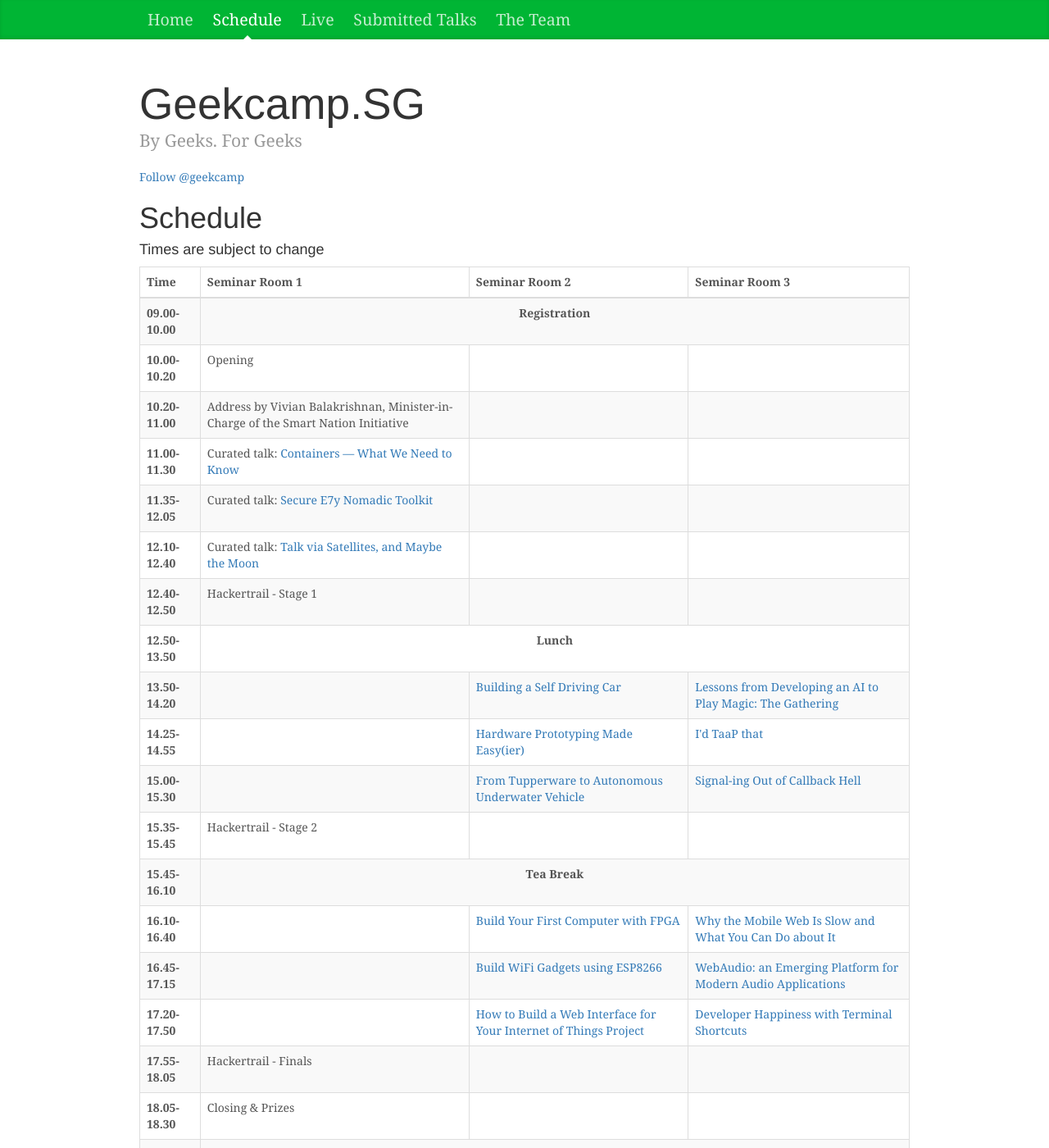
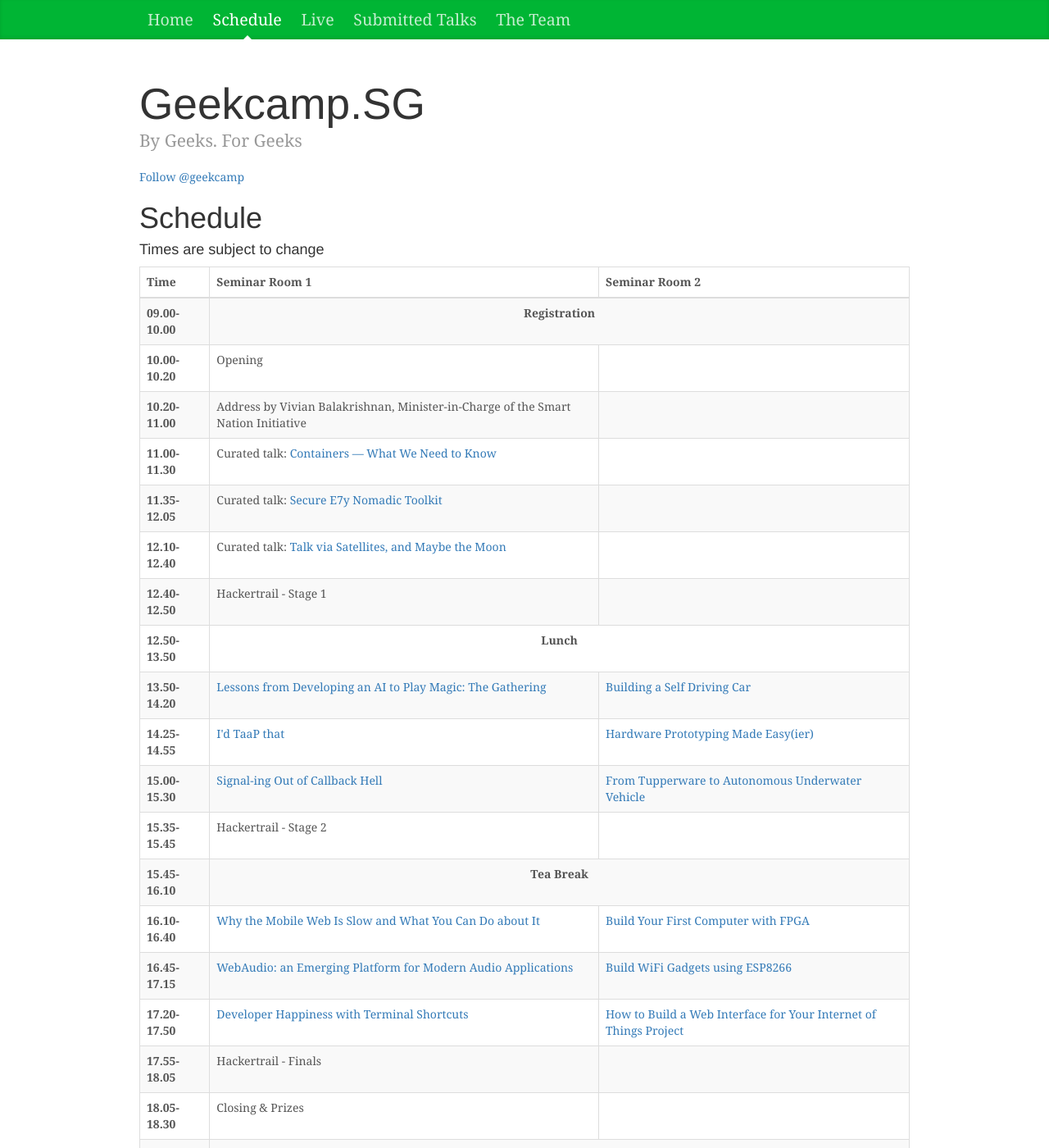
Before and after one commit to geekcampsg/website-2016, a Jekyll site: the page built from schedule.html, in a window 1280 px wide and 1400 px high. Shown: the whole window at 82% size. Built offline with Jekyll 4.4.1, drawn with Linux system fonts in a browser that asks for light colours; comment, search, counter and statistics services are not loaded.

Commit message:
Remove SR3.

```diff
--- a/schedule.html
+++ b/schedule.html
@@ -35,114 +35,98 @@
         <th>Time</th>
         <th>Seminar Room 1</th>
         <th>Seminar Room 2</th>
-        <th>Seminar Room 3</th>
       </tr>
     </thead>
     <tbody>
       <tr>
         <th>09.00-10.00</th>
-        <td colspan="3" class="common-event"><strong>Registration</strong></td>
+        <td colspan="2" class="common-event"><strong>Registration</strong></td>
       </tr>
       <tr>
         <th>10.00-10.20</th>
         <td>Opening</td>
-        <td></td>
         <td></td>
       </tr>
       <tr>
         <th>10.20-11.00</th>
         <td>Address by Vivian Balakrishnan, Minister-in-Charge of the Smart Nation Initiative</td>
         <td></td>
-        <td></td>
       </tr>
       <tr>
         <th>11.00-11.30</th>
         <td>Curated talk: {% talk_link containers-what-we-need-to-know %}</td>
-        <td></td>
         <td></td>
       </tr>
       <tr>
         <th>11.35-12.05</th>
         <td>Curated talk: {% talk_link secure-e7y-nomadic-toolkit %}</td>
         <td></td>
-        <td></td>
       </tr>
       <tr>
         <th>12.10-12.40</th>
         <td>Curated talk: {% talk_link talk-via-satellites-and-maybe-the-moon %}</td>
-        <td></td>
         <td></td>
       </tr>
       <tr>
         <th>12.40-12.50</th>
         <td>Hackertrail - Stage 1</td>
         <td></td>
-        <td></td>
       </tr>
       <tr>
         <th>12.50-13.50</th>
-        <td colspan="3" class="common-event"><strong>Lunch</strong></td>
+        <td colspan="2" class="common-event"><strong>Lunch</strong></td>
       </tr>
       <tr>
         <th>13.50-14.20</th>
-        <td></td>
+        <td>{% talk_link magarena-game-ai %}</td>
         <td>{% talk_link building-self-driving-car %}</td>
-        <td>{% talk_link magarena-game-ai %}</td>
       </tr>
       <tr>
         <th>14.25-14.55</th>
-        <td></td>
+        <td>{% talk_link id-taap-that %}</td>
         <td>{% talk_link hardware-prototyping-made-easy %}</td>
-        <td>{% talk_link id-taap-that %}</td>
       </tr>
       <tr>
         <th>15.00-15.30</th>
-        <td></td>
+        <td>{% talk_link signaling-out-of-callback-hell %}</td>
         <td>{% talk_link from-tupperware-to-auv %}</td>
-        <td>{% talk_link signaling-out-of-callback-hell %}</td>
       </tr>
       <tr>
         <th>15.35-15.45</th>
         <td>Hackertrail - Stage 2</td>
         <td></td>
-        <td></td>
       </tr>
       <tr>
         <th>15.45-16.10</th>
-        <td colspan="3" class="common-event"><strong>Tea Break</strong></td>
+        <td colspan="2" class="common-event"><strong>Tea Break</strong></td>
       </tr>
       <tr>
         <th>16.10-16.40</th>
-        <td></td>
+        <td>{% talk_link why-mobile-web-slow %}</td>
         <td>{% talk_link build-your-first-computer-with-fpga %}</td>
-        <td>{% talk_link why-mobile-web-slow %}</td>
       </tr>
       <tr>
         <th>16.45-17.15</th>
-        <td></td>
+        <td>{% talk_link webaudio-an-emerging-platform %}</td>
         <td>{% talk_link build-wifi-gadgets-using-esp8266 %}</td>
-        <td>{% talk_link webaudio-an-emerging-platform %}</td>
       </tr>
       <tr>
         <th>17.20-17.50</th>
-        <td></td>
+        <td>{% talk_link developer-happiness-with-terminal-shortcuts %}</td>
         <td>{% talk_link how-to-build-web-interface-for-iot %}</td>
-        <td>{% talk_link developer-happiness-with-terminal-shortcuts %}</td>
       </tr>
       <tr>
         <th>17.55-18.05</th>
         <td>Hackertrail - Finals</td>
-        <td></td>
         <td></td>
       </tr>
       <tr>
         <th>18.05-18.30</th>
         <td>Closing &amp; Prizes</td>
         <td></td>
-        <td></td>
       <tr>
         <th>19.00-21.00</th>
-        <td colspan="3" class="common-event"><strong>Afterparty</strong></td>
+        <td colspan="2" class="common-event"><strong>Afterparty</strong></td>
       </tr>
     </tbody>
   </table>
```
Also changed, not shown: live.html (+1 -6 lines).
